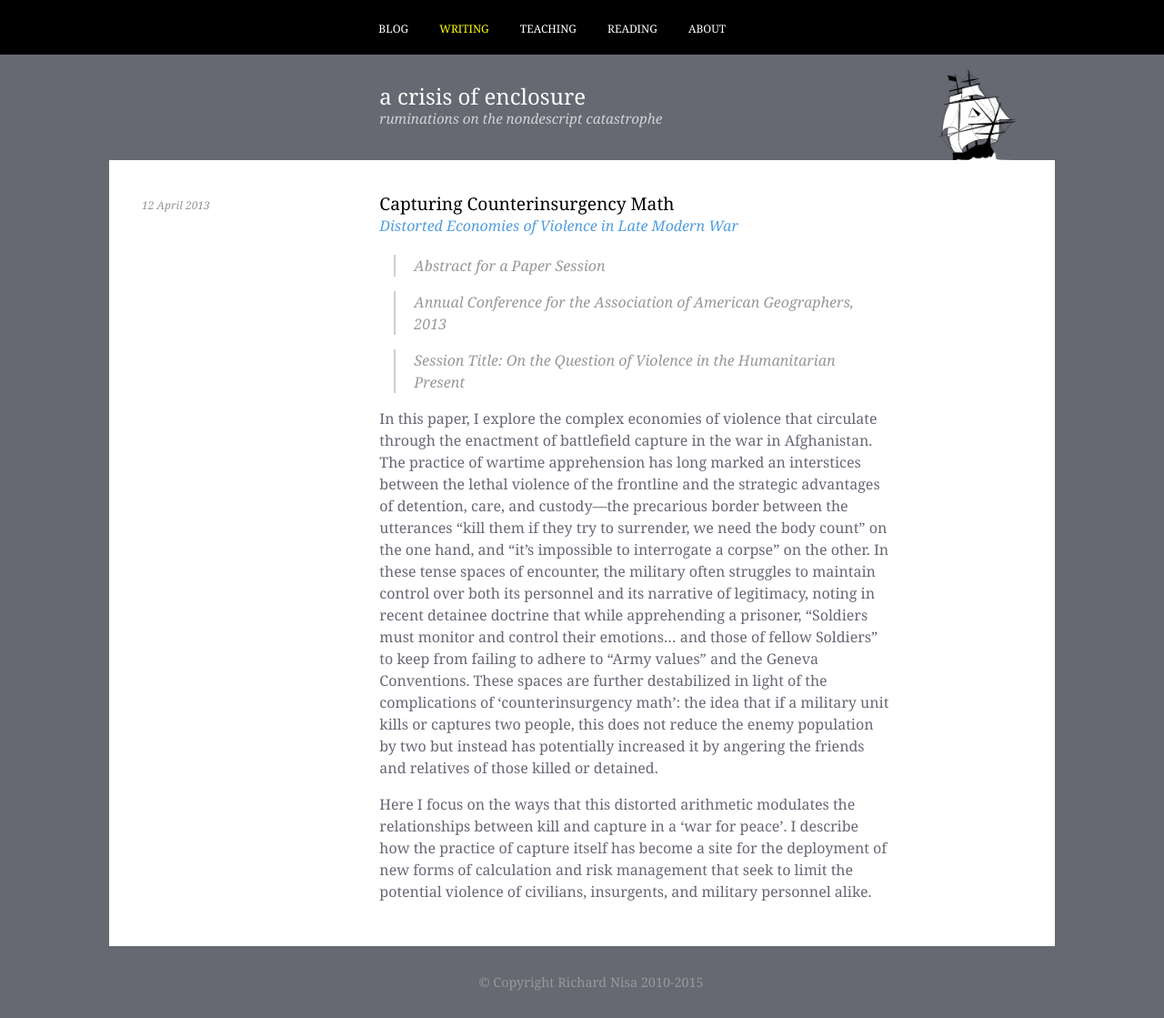
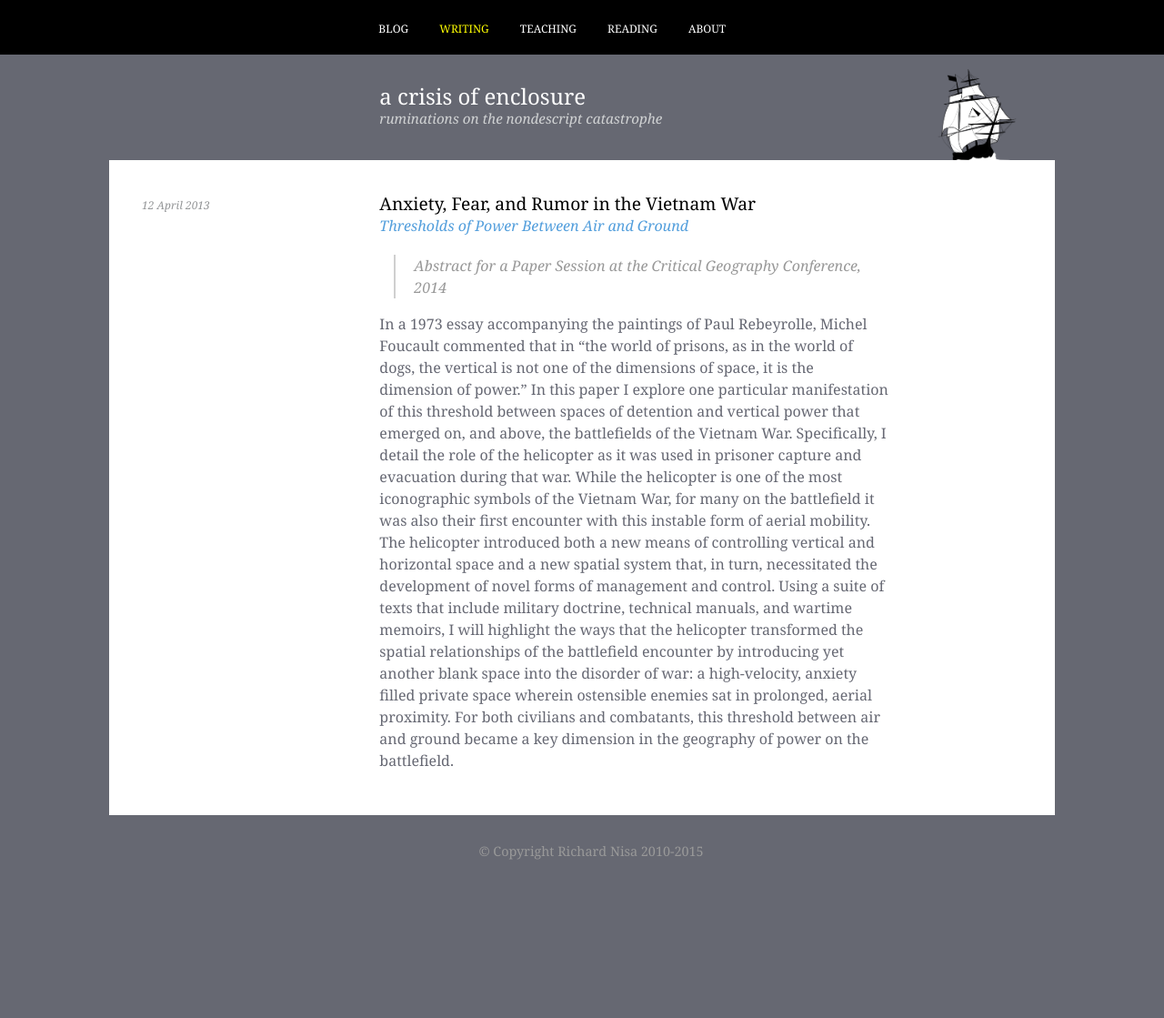
Before and after one commit to nisaface/nisaface.github.io, a Jekyll site: the page built from _posts/2013-04-12-anxiety-fear-rumor.md, in a window 1280 px wide. Shown: the whole page at 91% size. Built offline with Jekyll 4.4.1, drawn with Linux system fonts in a browser that asks for light colours; after the commit the page ends 975 px from its top, so only the background shows below that.

Commit message:
crit geo

```diff
--- a/_posts/2013-04-12-anxiety-fear-rumor.md
+++ b/_posts/2013-04-12-anxiety-fear-rumor.md
@@ -1,16 +1,11 @@
 ---
 layout: post
-title: "Capturing Counterinsurgency Math"
-subtitle: "Distorted Economies of Violence in Late Modern War"
+title: "Anxiety, Fear, and Rumor in the Vietnam War"
+subtitle: "Thresholds of Power Between Air and Ground"
 category: longform
 ---
 
-> Abstract for a Paper Session
+> Abstract for a Paper Session at the Critical Geography Conference, 2014
 
-> Annual Conference for the Association of American Geographers, 2013
 
-> Session Title: On the Question of Violence in the Humanitarian Present
-
-In this paper, I explore the complex economies of violence that circulate through the enactment of battlefield capture in the war in Afghanistan. The practice of wartime apprehension has long marked an interstices between the lethal violence of the frontline and the strategic advantages of detention, care, and custody—the precarious border between the utterances “kill them if they try to surrender, we need the body count” on the one hand, and “it’s impossible to interrogate a corpse” on the other. In these tense spaces of encounter, the military often struggles to maintain control over both its personnel and its narrative of legitimacy, noting in recent detainee doctrine that while apprehending a prisoner, “Soldiers must monitor and control their emotions… and those of fellow Soldiers” to keep from failing to adhere to “Army values” and the Geneva Conventions. These spaces are further destabilized in light of the complications of ‘counterinsurgency math’: the idea that if a military unit kills or captures two people, this does not reduce the enemy population by two but instead has potentially increased it by angering the friends and relatives of those killed or detained.
-
-Here I focus on the ways that this distorted arithmetic modulates the relationships between kill and capture in a ‘war for peace’. I describe how the practice of capture itself has become a site for the deployment of new forms of calculation and risk management that seek to limit the potential violence of civilians, insurgents, and military personnel alike.
+In a 1973 essay accompanying the paintings of Paul Rebeyrolle, Michel Foucault commented that in “the world of prisons, as in the world of dogs, the vertical is not one of the dimensions of space, it is the dimension of power.” In this paper I explore one particular manifestation of this threshold between spaces of detention and vertical power that emerged on, and above, the battlefields of the Vietnam War. Specifically, I detail the role of the helicopter as it was used in prisoner capture and evacuation during that war. While the helicopter is one of the most iconographic symbols of the Vietnam War, for many on the battlefield it was also their first encounter with this instable form of aerial mobility. The helicopter introduced both a new means of controlling vertical and horizontal space and a new spatial system that, in turn, necessitated the development of novel forms of management and control. Using a suite of texts that include military doctrine, technical manuals, and wartime memoirs, I will highlight the ways that the helicopter transformed the spatial relationships of the battlefield encounter by introducing yet another blank space into the disorder of war: a high-velocity, anxiety filled private space wherein ostensible enemies sat in prolonged, aerial proximity. For both civilians and combatants, this threshold between air and ground became a key dimension in the geography of power on the battlefield.
```
